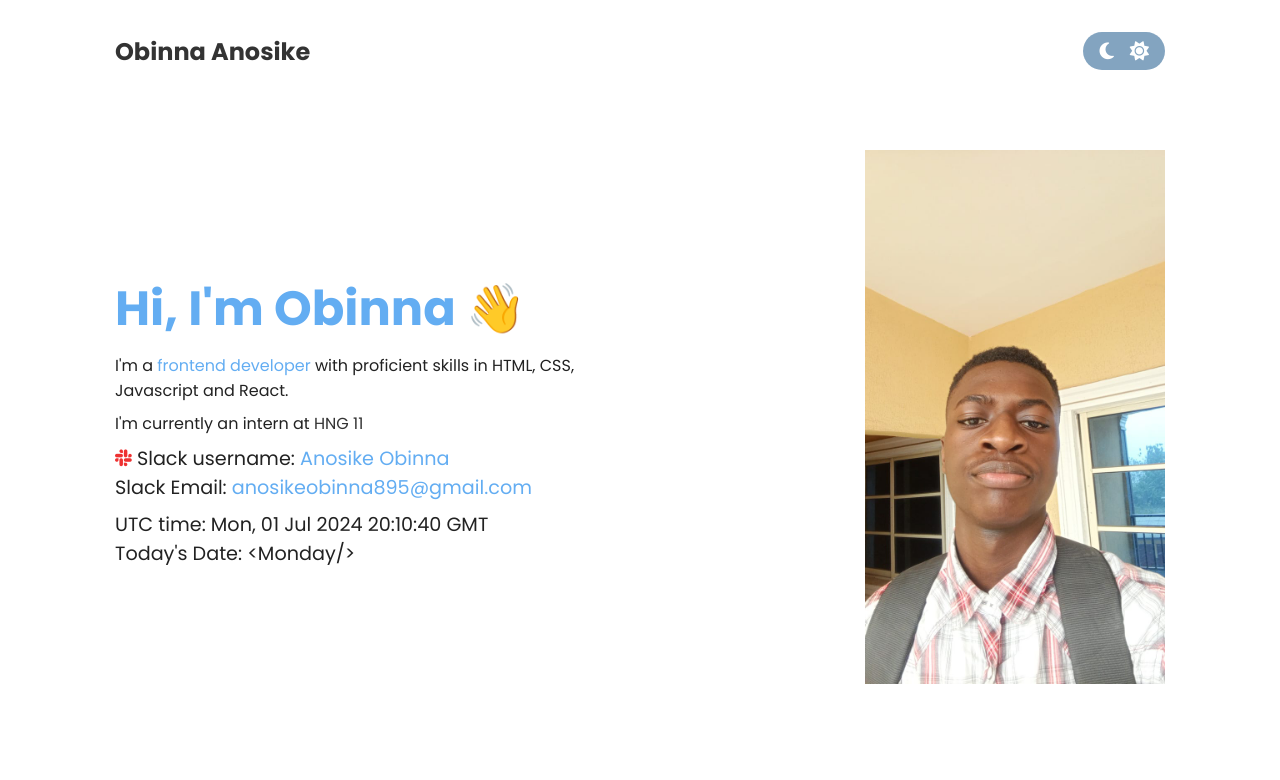
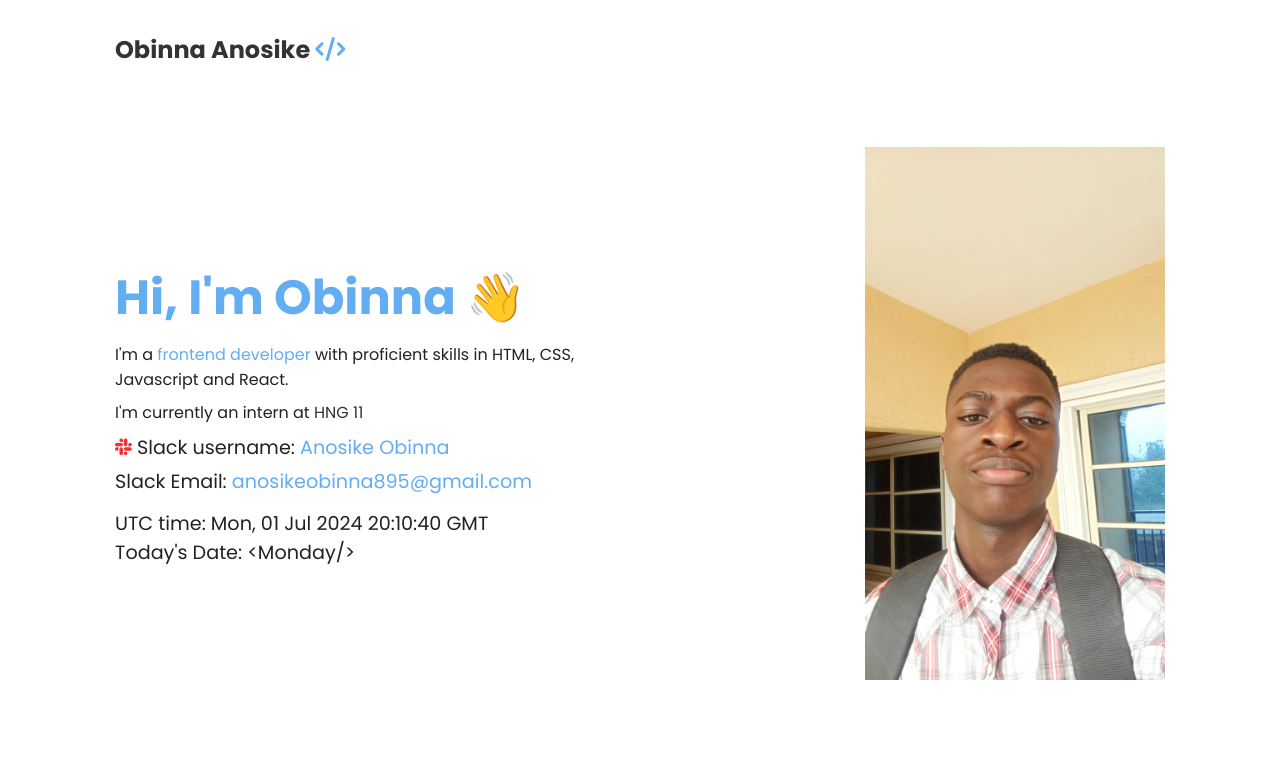
Before and after one commit to Smartlify07/Personal-Website-v1, a plain HTML site: page index.html in a window 1280 px wide. Shown: the top 780 px of the page. Drawn offline with Linux system fonts and the light colour scheme.

Commit message:
Made changes

```diff
--- a/index.html
+++ b/index.html
@@ -16,11 +16,12 @@
   <body>
     <nav class="smartlify--nav">
       <div class="container">
-        <h1 class="smartlify--logo">Obinna Anosike</h1>
-        <button class="nav--toggle">
-          <i class="fa-solid fa-moon"></i>
-          <i class="fa-solid fa-sun"></i>
-        </button>
+        <h1 class="smartlify--logo">
+          Obinna Anosike
+          <span class="highlight">
+            <i class="fa-solid fa-code"></i>
+          </span>
+        </h1>
       </div>
     </nav>
     <main class="smartlify--main">
@@ -75,7 +76,7 @@
         <ul class="smartlify--footer--links">
           <li>
             <a data-testId="keywordLink" href="http://keyword.dog/"
-              >Keyword dog</a
+              >Keyword.dog</a
             >
           </li>
           <li><a href="http://scrapeanyweb.site/">Scrapeanyweb</a></li>
--- a/style.css
+++ b/style.css
@@ -107,6 +107,7 @@ a {
     .slackDisplayName,
     .slackEmail {
       font-size: 1.2rem;
+      margin-bottom: 0.3rem;
     }
   }
   .smartlify--intro--right {
```
